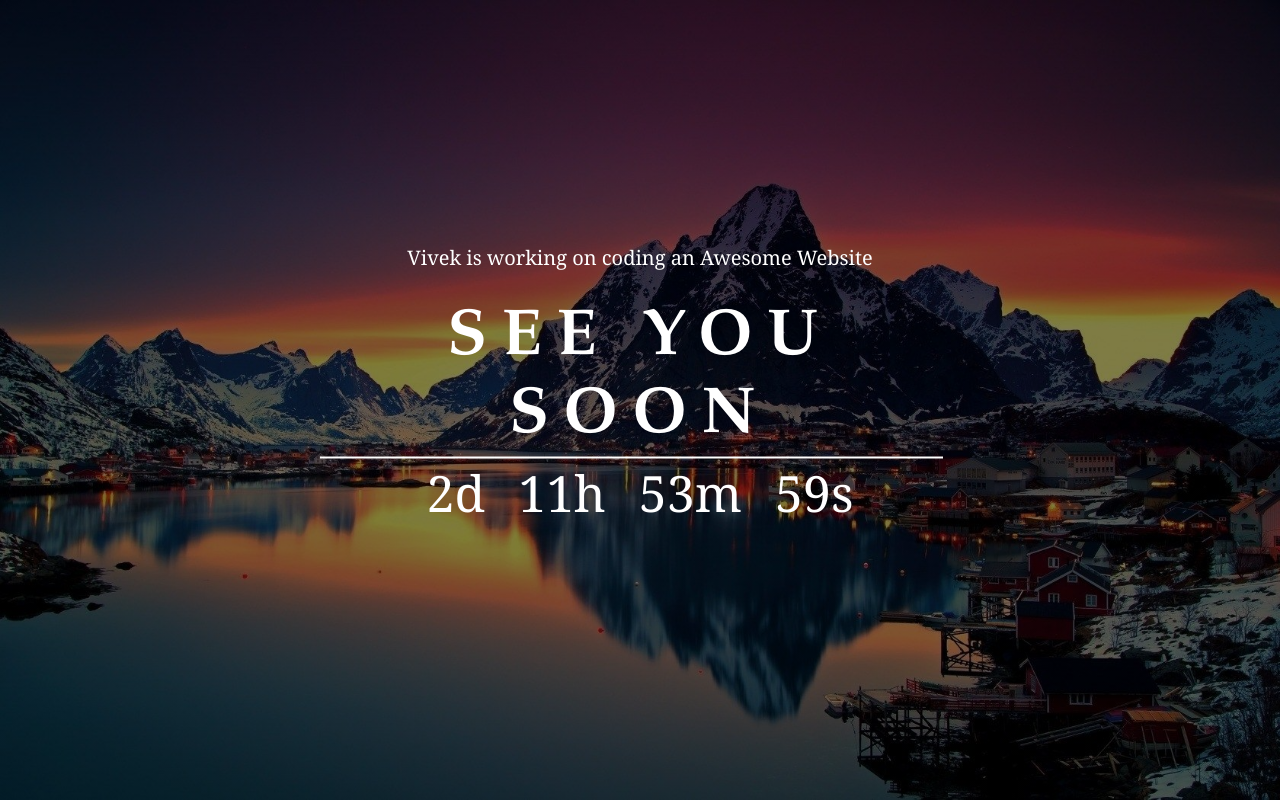
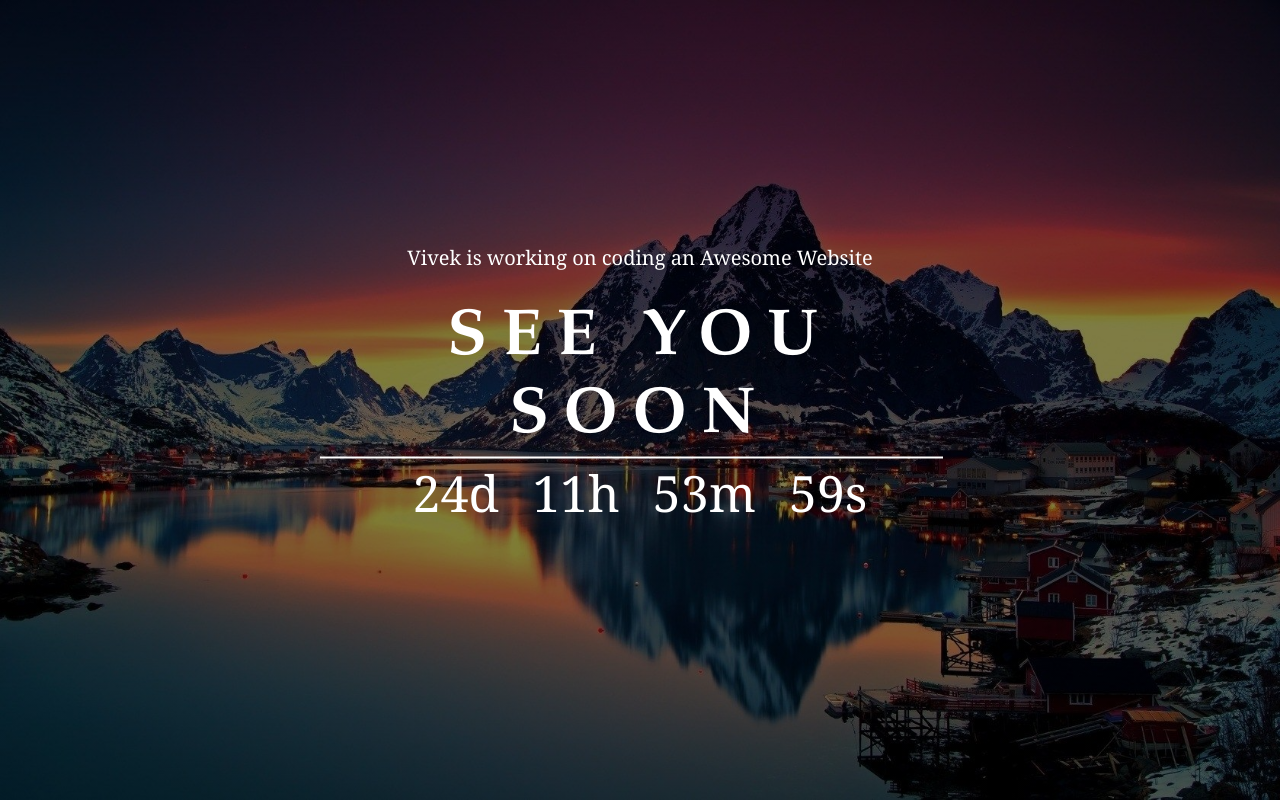
Before and after one commit to v1v3k-nepal/Personal-Website, a plain HTML site: page index.html in a window 1280 px wide. Drawn offline with Linux system fonts and the light colour scheme.

Commit message:
Launch Date Postponed

```diff
--- a/index.html
+++ b/index.html
@@ -22,7 +22,7 @@
 
     <script>
 
-        var countDownDate = new Date ("December 24 , 2022 00:00:00").getTime();
+        var countDownDate = new Date ("January 15 , 2023 00:00:00").getTime();
 
         var x = setInterval(function() {
 
```
